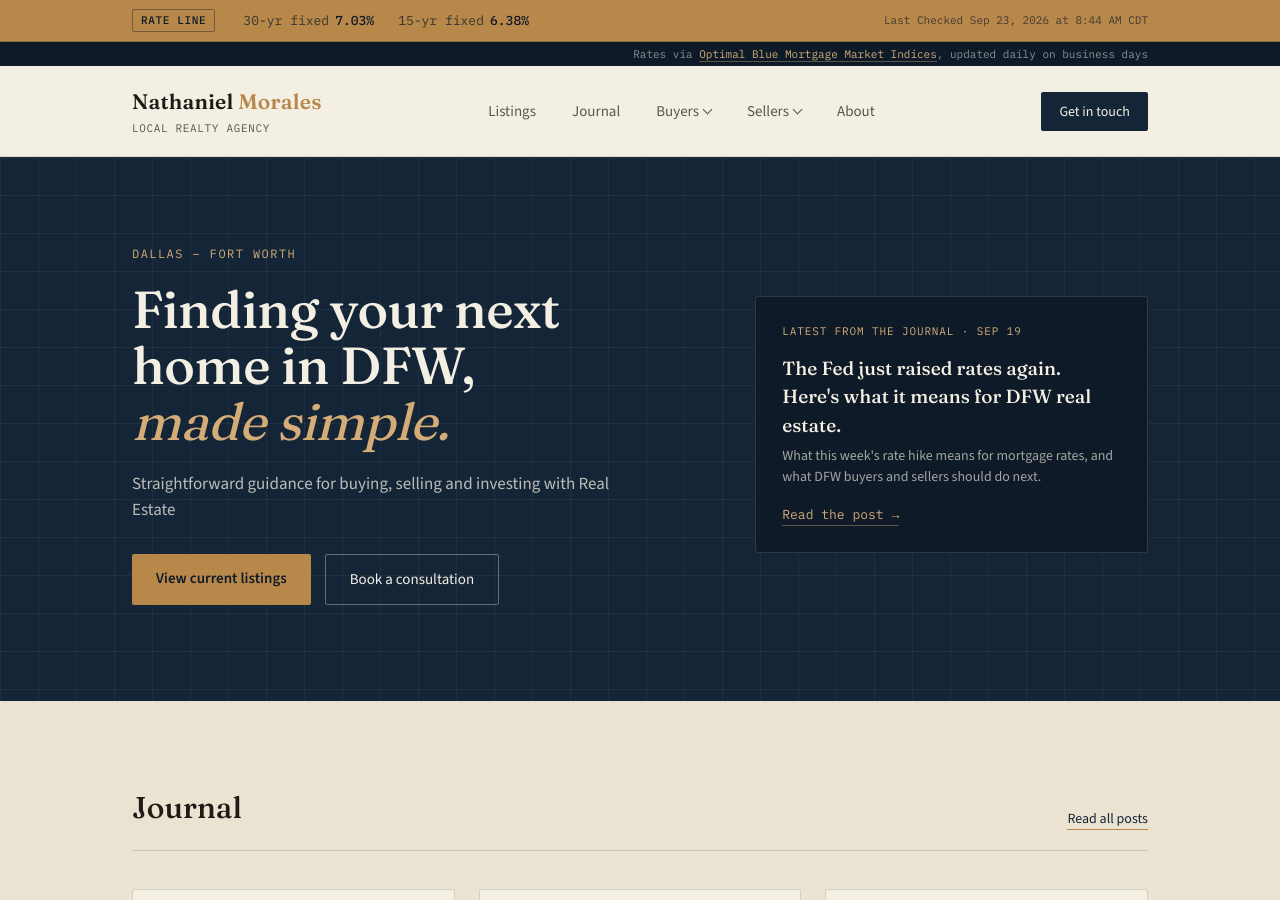
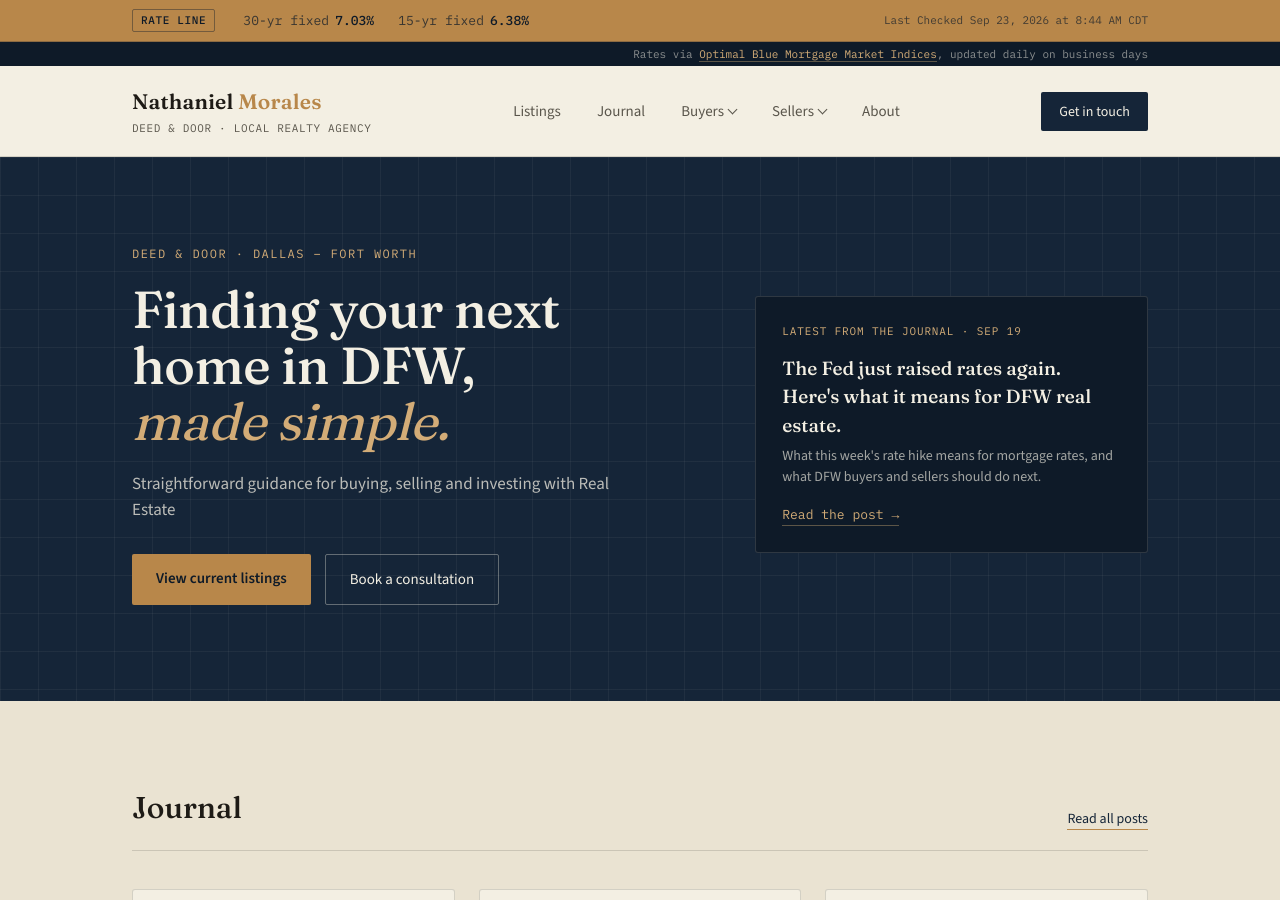
Before and after one commit to nathanielmorales7/deedanddoor, a Jekyll site: the page index.html, which Jekyll copies as it is, in a window 1280 px wide and 900 px high. Built offline with Jekyll 4.4.1, drawn with Linux system fonts in a browser that asks for light colours.

Commit message:
Add Deed & Door branding to homepage title, meta description, nav, and hero

```diff
--- a/index.html
+++ b/index.html
@@ -11,7 +11,8 @@
 </script>
 <meta charset="UTF-8">
 <meta name="viewport" content="width=device-width, initial-scale=1.0">
-<title>Nathaniel Morales | DFW Real Estate</title>
+<title>Deed &amp; Door | Nathaniel Morales, DFW Real Estate</title>
+<meta name="description" content="Deed & Door — Nathaniel Morales, Realtor® with Local Realty Agency, serving Dallas–Fort Worth buyers, sellers, and investors.">
 <link rel="preconnect" href="https://fonts.googleapis.com">
 <link href="https://fonts.googleapis.com/css2?family=Fraunces:opsz,wght@9..144,400;9..144,500;9..144,600&family=Source+Sans+3:wght@400;500;600&family=IBM+Plex+Mono:wght@400;500&display=swap" rel="stylesheet">
 <link rel="stylesheet" href="style.css">
@@ -37,7 +38,7 @@
     <div class="wrap">
       <a href="index.html" class="brand-block">
         <div class="brand">Nathaniel <span>Morales</span></div>
-        <span class="brokerage-tag">Local Realty Agency</span>
+        <span class="brokerage-tag">Deed &amp; Door &middot; Local Realty Agency</span>
       </a>
       <div class="navlinks">
         <a href="listings.html">Listings</a>
@@ -78,7 +79,7 @@
   <div class="hero">
     <div class="wrap">
       <div>
-        <div class="eyebrow">Dallas – Fort Worth</div>
+        <div class="eyebrow">Deed &amp; Door &middot; Dallas – Fort Worth</div>
         <h1>Finding your next<br>home in DFW,<br><em>made simple.</em></h1>
         <p>Straightforward guidance for buying, selling and investing with Real Estate</p>
         <div class="hero-ctas">
```
